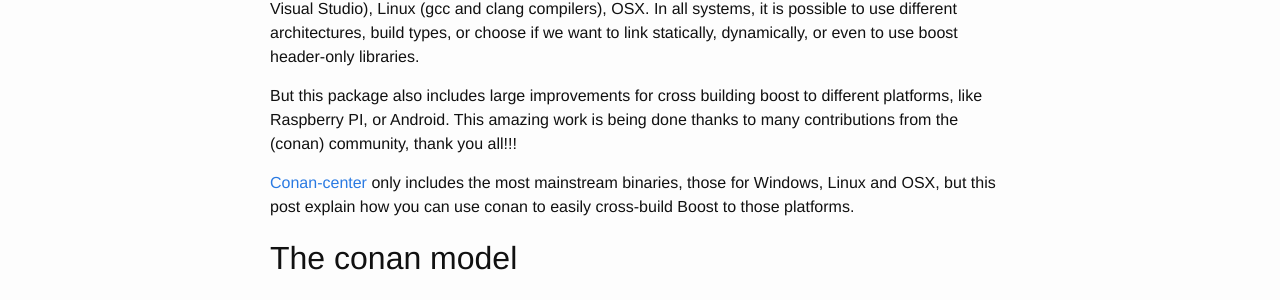
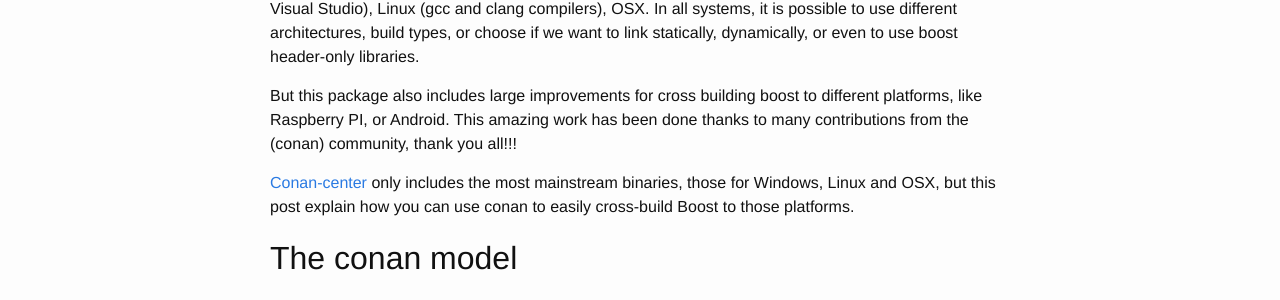
Before and after one commit to conan-io/conan-io.github.io, a Jekyll site: the page built from _posts/2018-01-30-Cross-building-Boost-Android.markdown, in a window 1280 px wide and 900 px high. Shown: the part 313-613 px from the top of the window. Built offline with Jekyll 4.4.1, drawn with Linux system fonts in a browser that asks for light colours; comment, search, counter and statistics services are not loaded.

Commit message:
Correction

```diff
--- a/_posts/2018-01-30-Cross-building-Boost-Android.markdown
+++ b/_posts/2018-01-30-Cross-building-Boost-Android.markdown
@@ -7,11 +7,15 @@ title: Cross building Boost C++ libraries to Android with Conan
 
 Today we released a Conan package [Boost/1.66.0@conan/stable](https://github.com/lasote/conan-boost) on [conan-center](https://bintray.com/conan/conan-center).
 
-This package contains binaries for **more than 150 different** configurations: Windows (different flavors of Visual Studio), Linux (gcc and clang compilers), OSX. In all systems, it is possible to use different architectures, build types, or choose if we want to link statically, dynamically, or even to use boost header-only libraries.
+This package contains binaries for **more than 150 different** configurations: Windows (different flavors of Visual Studio),
+Linux (gcc and clang compilers), OSX. In all systems, it is possible to use different architectures, build types,
+or choose if we want to link statically, dynamically, or even to use boost header-only libraries.
 
-But this package also includes large improvements for cross building boost to different platforms, like Raspberry PI, or Android. This amazing work is being done thanks to many contributions from the (conan) community, thank you all!!!
+But this package also includes large improvements for cross building boost to different platforms, like Raspberry PI, or Android.
+This amazing work has been done thanks to many contributions from the (conan) community, thank you all!!!
 
-[Conan-center](https://bintray.com/conan/conan-center) only includes the most mainstream binaries, those for Windows, Linux and OSX, but this post explain how you can use conan to easily cross-build Boost to those platforms.
+[Conan-center](https://bintray.com/conan/conan-center) only includes the most mainstream binaries, those for Windows,
+Linux and OSX, but this post explain how you can use conan to easily cross-build Boost to those platforms.
 
 
 
```
